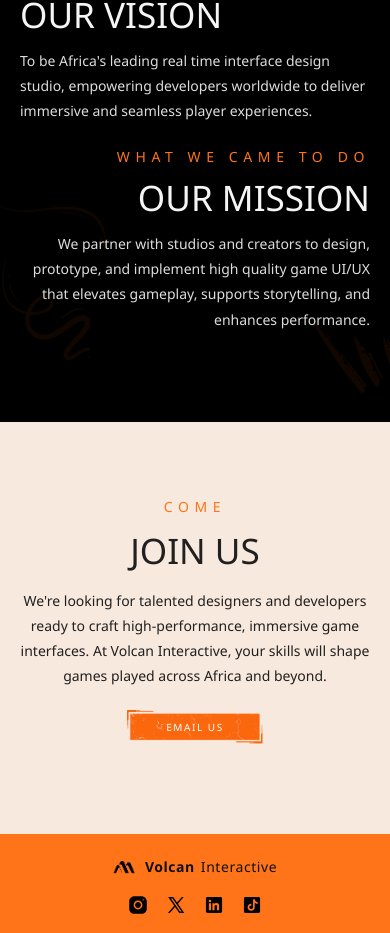
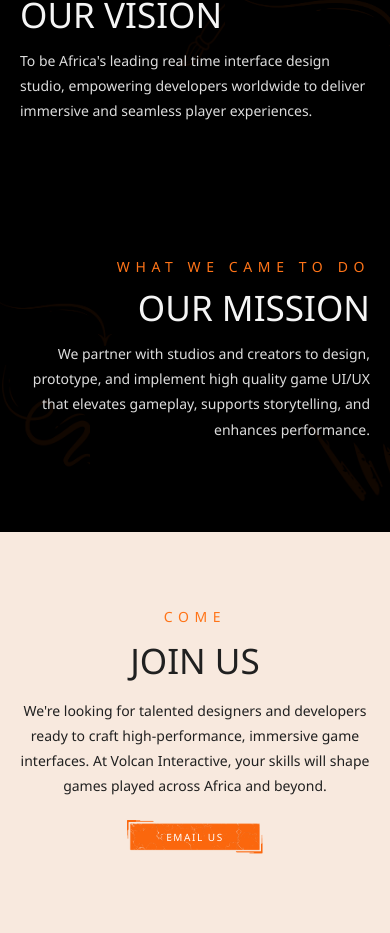
Before and after one commit to Jaylord-tech/Volcan-Interactive, a React (Vite) app: page /about in a window 390 px wide. Shown: the part 1789-2722 px from the top of the page. Built offline with nearby package versions, Linux system fonts and the light colour scheme.

Commit message:
Fix About story alignment

```diff
--- a/src/components/About/About.css
+++ b/src/components/About/About.css
@@ -324,15 +324,29 @@
     grid-template-columns: 1fr;
   }
 
-  .about__story-grid article,
+  .about__story-grid article {
+    margin-top: 0;
+  }
+
+  .about__story-grid article:first-child {
+    text-align: left;
+  }
+
   .about__story-grid article:last-child {
-    text-align: center;
-    margin-top: 0;
+    text-align: right;
   }
 
   .about__story-grid article p:last-child,
   .about__story-grid article:last-child p:last-child {
-    margin: 0 auto;
+    margin: 0;
+  }
+
+  .about__story-grid article:first-child p:last-child {
+    margin-right: auto;
+  }
+
+  .about__story-grid article:last-child p:last-child {
+    margin-left: auto;
   }
 
   .about__decor {
```
